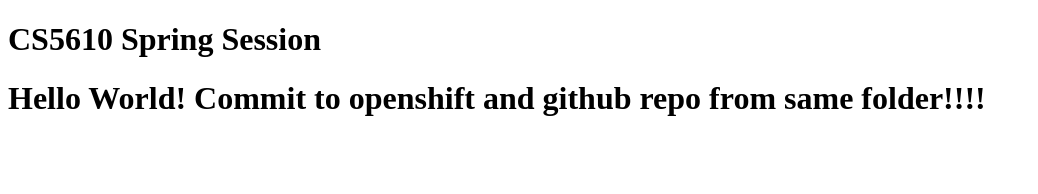
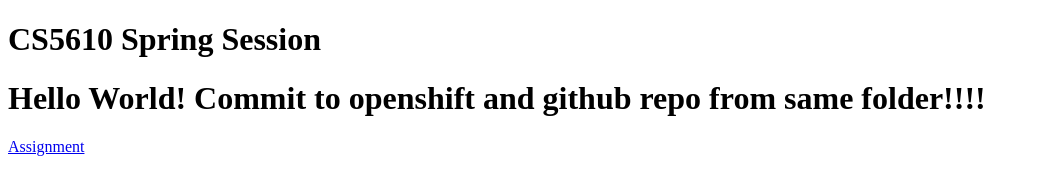
Before and after one commit to huoming/cs5610spring2016, a website: page public/index.html in a window 1280 px wide. Shown: the whole page, without its empty margins (0-1038 px from the left). Drawn offline with Linux system fonts and the light colour scheme.

Commit message:
add in assignment folder

```diff
--- a/public/hello.html
+++ b/public/index.html
@@ -9,7 +9,7 @@
 <h1>CS5610 Spring Session</h1>
 <h1>Hello World! Commit to openshift and github repo from same folder!!!!</h1>
 
-
+<a href="assignment">Assignment</a>
 
 
 </body>
```
